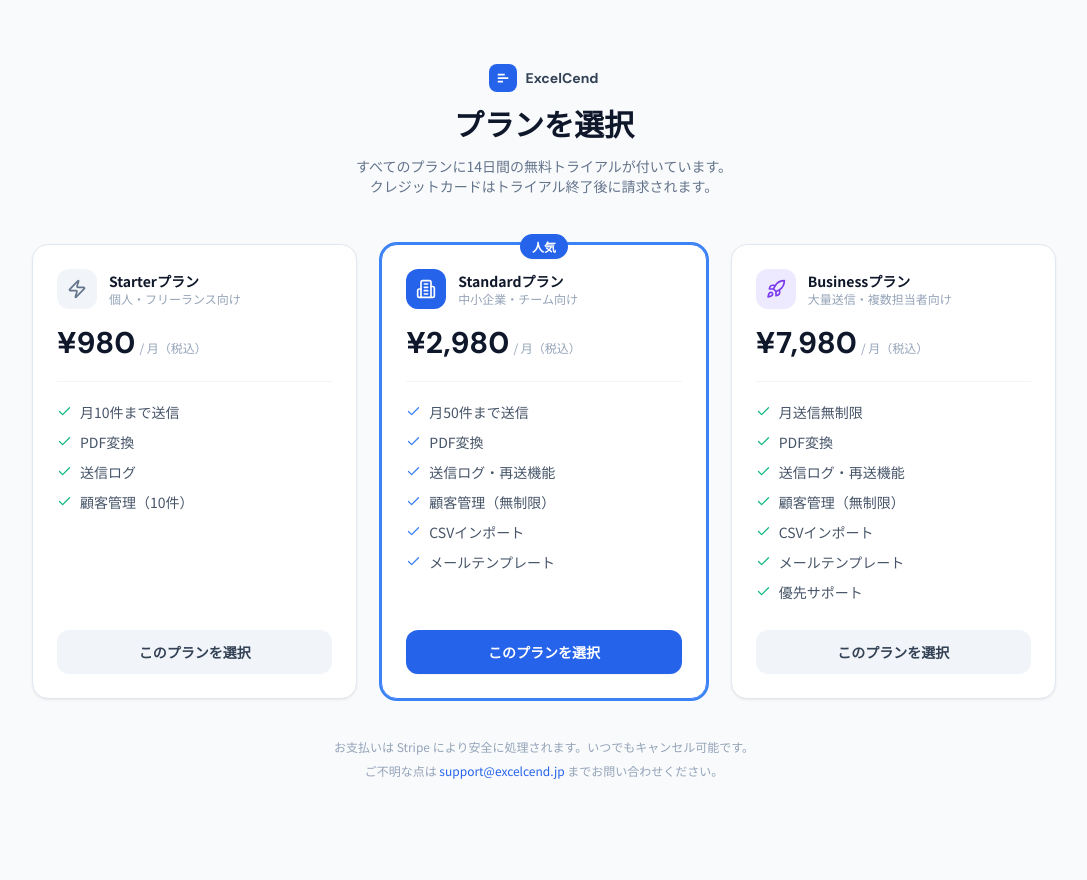
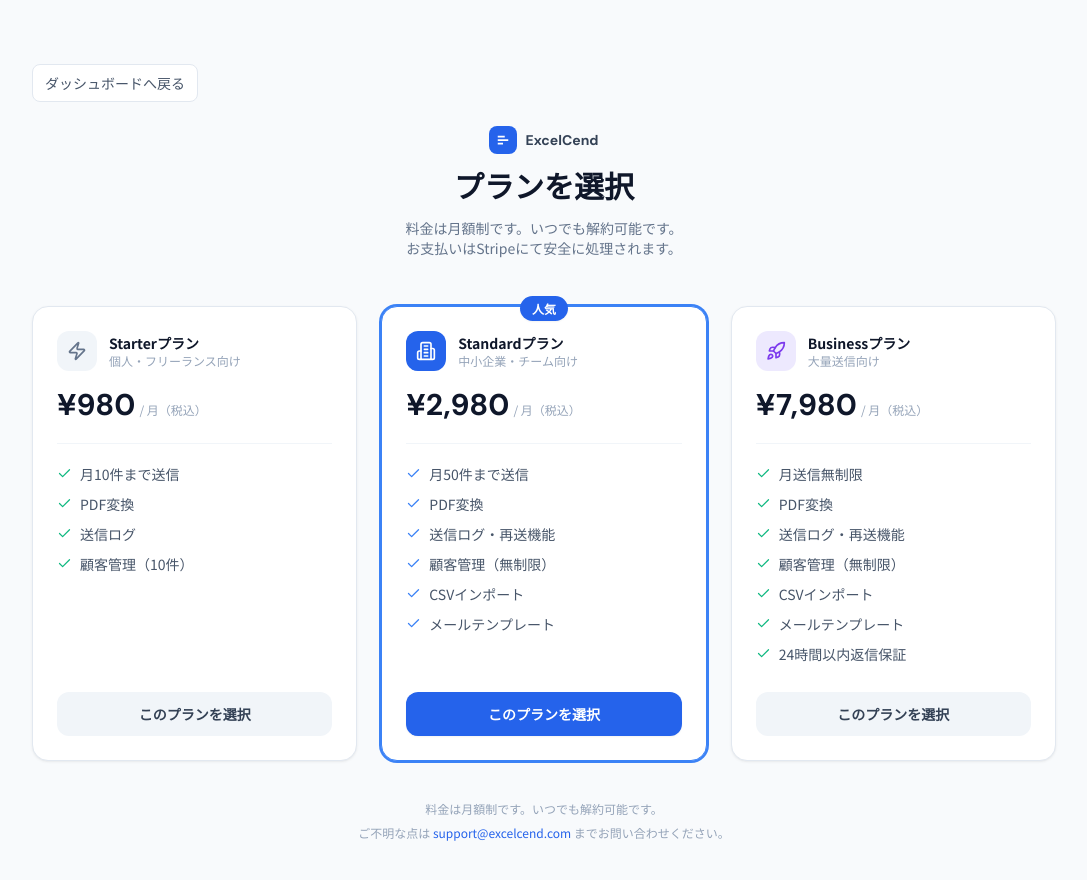
Before and after one commit to Ifpc-Becky/excelcend, a Next.js app: page /pricing in a window 1280 px wide. Shown: the top 880 px of the page, without its empty margins (96-1183 px from the left). Before the commit the page ends 843 px from the top, so only its background shows below. Built offline with nearby package versions, Linux system fonts and the light colour scheme.

Commit message:
Adjust pricing copy and add dashboard back button

```diff
--- a/src/app/pricing/PricingClient.tsx
+++ b/src/app/pricing/PricingClient.tsx
@@ -71,7 +71,7 @@ const plans: Plan[] = [
     name:        "Businessプラン",
     price:       "¥7,980",
     priceNote:   "/ 月（税込）",
-    description: "大量送信・複数担当者向け",
+    description: "大量送信向け",
     icon:        Rocket,
     color:       "bg-violet-100",
     iconColor:   "text-violet-600",
@@ -82,7 +82,7 @@ const plans: Plan[] = [
       "顧客管理（無制限）",
       "CSVインポート",
       "メールテンプレート",
-      "優先サポート",
+      "24時間以内返信保証",
     ],
     priceIdEnv: "STRIPE_PRICE_ID_BUSINESS",
   },
@@ -163,6 +163,15 @@ export default function PricingClient({
     <div className="min-h-screen bg-slate-50 py-16 px-4">
       <div className="max-w-5xl mx-auto">
 
+        <div className="mb-6">
+          <button
+            onClick={() => router.push("/dashboard")}
+            className="inline-flex items-center rounded-lg border border-slate-200 bg-white px-3 py-2 text-sm font-medium text-slate-600 hover:bg-slate-50"
+          >
+            ダッシュボードへ戻る
+          </button>
+        </div>
+
         {/* ── キャンセル通知 ── */}
         {checkoutStatus === "cancelled" && (
           <div className="mb-8 flex items-center gap-2.5 rounded-xl bg-amber-50 border border-amber-200 px-4 py-3 text-sm text-amber-700 max-w-xl mx-auto">
@@ -185,8 +194,8 @@ export default function PricingClient({
             プランを選択
           </h1>
           <p className="text-slate-500 text-sm">
-            すべてのプランに14日間の無料トライアルが付いています。<br />
-            クレジットカードはトライアル終了後に請求されます。
+            料金は月額制です。いつでも解約可能です。<br />
+            お支払いはStripeにて安全に処理されます。
           </p>
         </div>
 
@@ -283,10 +292,10 @@ export default function PricingClient({
         {/* ── 補足 ── */}
         <div className="mt-10 text-center space-y-2">
           <p className="text-xs text-slate-400">
-            お支払いは Stripe により安全に処理されます。いつでもキャンセル可能です。
+            料金は月額制です。いつでも解約可能です。
           </p>
           <p className="text-xs text-slate-400">
-            ご不明な点は <span className="text-blue-600">support@excelcend.jp</span> までお問い合わせください。
+            ご不明な点は <span className="text-blue-600">support@excelcend.com</span> までお問い合わせください。
           </p>
         </div>
       </div>
```
